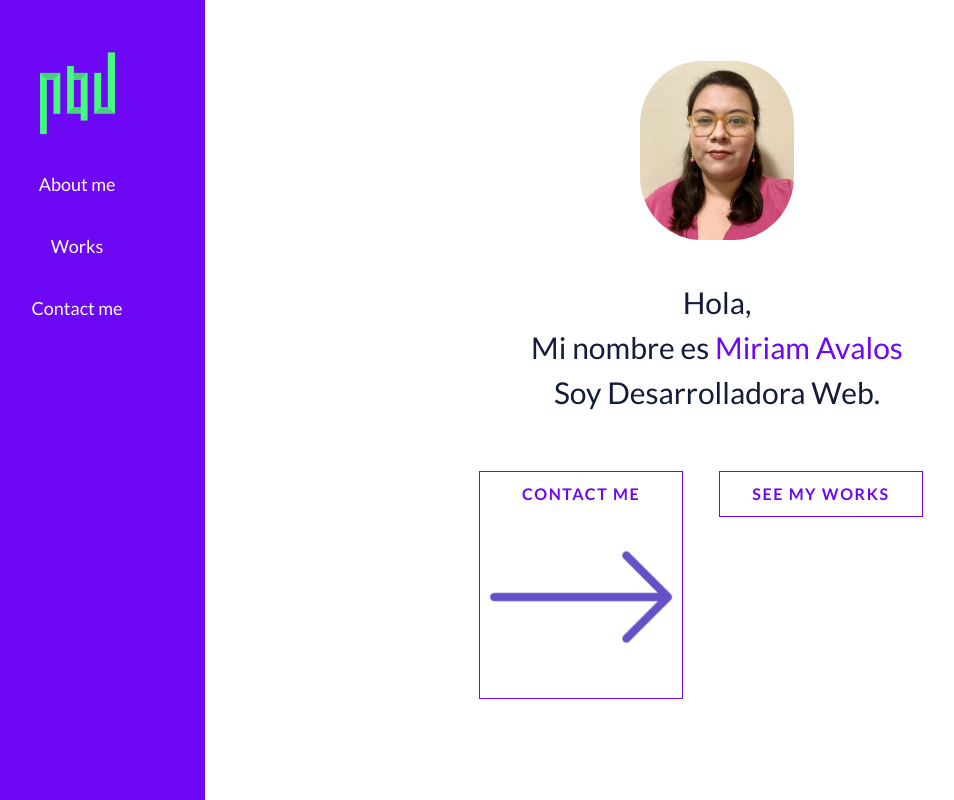
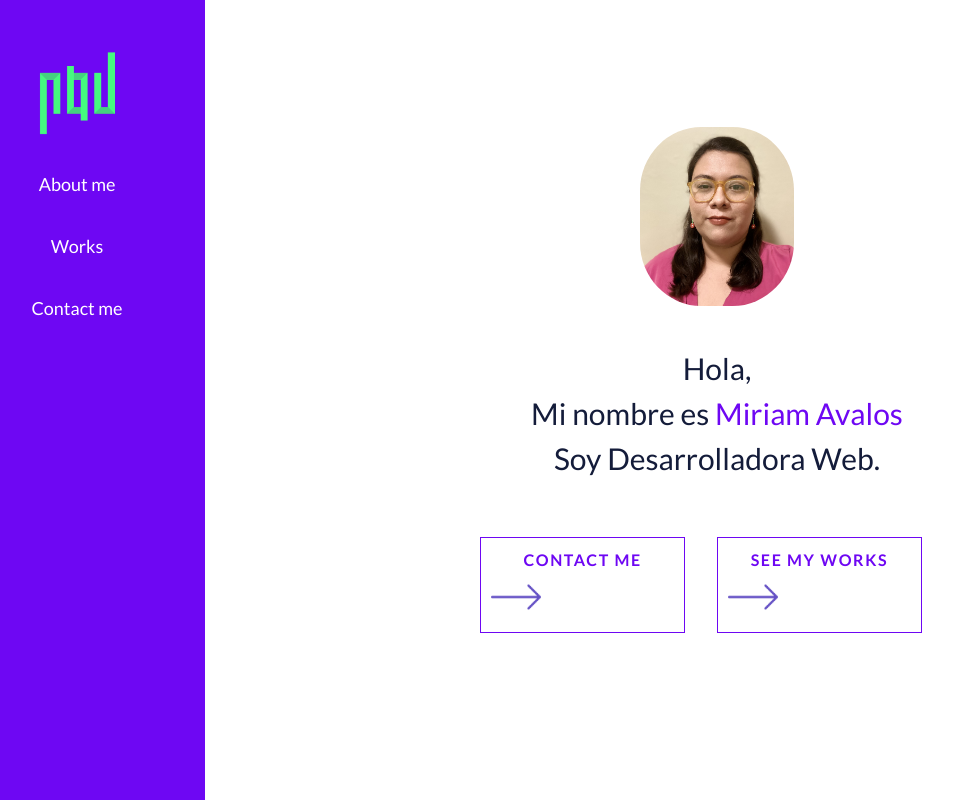
Before and after one commit to MiriamAvalos/Portafolio, a React (Create React App) app: page / in a window 1280 px wide. Shown: the whole page, without its empty margins (51-1005 px from the left). Built offline with nearby package versions, Linux system fonts and the light colour scheme; the HTML template or start-up script is replaced by a standard one.

Commit message:
se añaden flechas

```diff
--- a/src/components/About.js
+++ b/src/components/About.js
@@ -30,10 +30,10 @@ class About extends Component {
 
           <div className="cointenerButtonsAbout">
             <Link to="/contact">
-              <button className="buttonAboutContact" data-aos="zoom-in">Contact me  <img src={arrow} alt="" className="photoarrow" data-aos="fade-up" /> </button> {/* Añade data-aos aquí */}
+              <button className="buttonAboutContact" data-aos="zoom-in">Contact me  <img src={arrow} alt="" className="photoarrow" data-aos="fade-up" /> </button>
             </Link>
             <Link to="/works">
-              <button className="buttonAboutContact" data-aos="zoom-in">See my works</button> {/* Añade data-aos aquí */}
+              <button className="buttonAboutContact" data-aos="zoom-in">See my works<img src={arrow} alt="" className="photoarrow" data-aos="fade-up" /> </button>
             </Link>
           </div>
         </div>
--- a/src/styles/about.css
+++ b/src/styles/about.css
@@ -69,6 +69,7 @@
   left: 0;
 }
 .photoarrow{
+  width: 3.1em;
   filter: brightness(0) saturate(100%) invert(33%) sepia(72%) saturate(575%) hue-rotate(210deg) brightness(96%) contrast(100%); /* Aproximación del color azul */
 }
 
```
